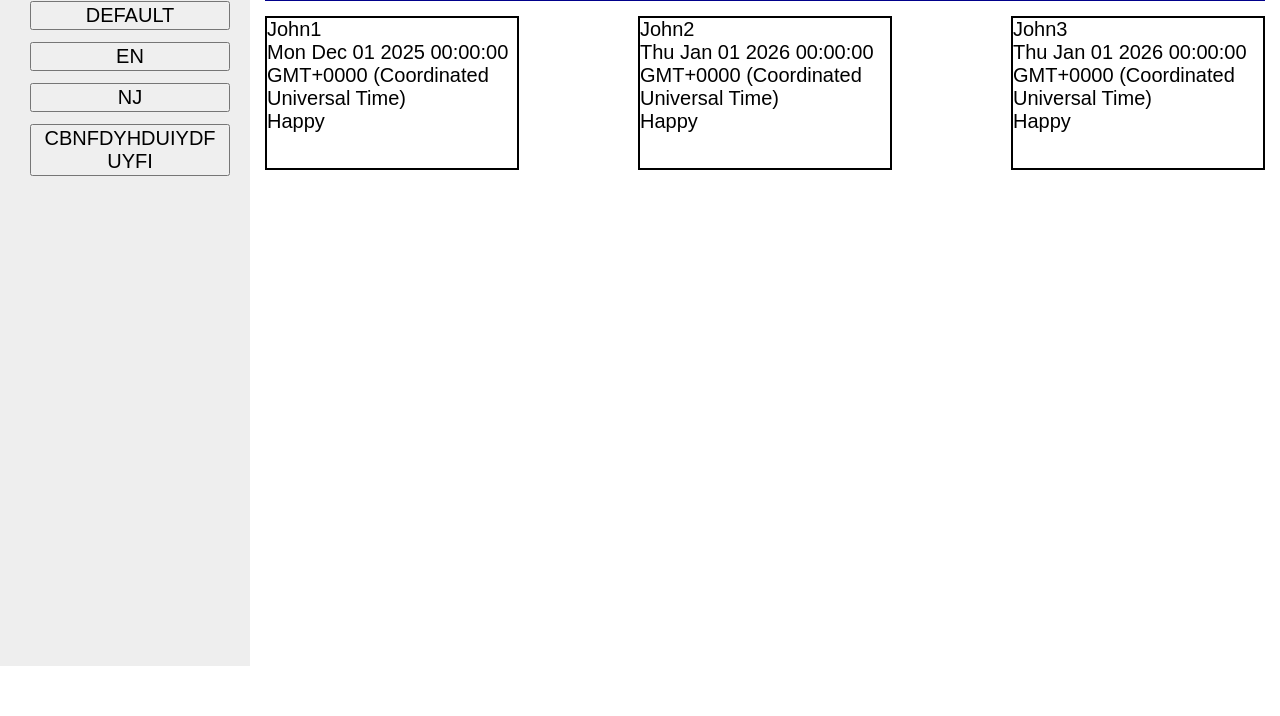
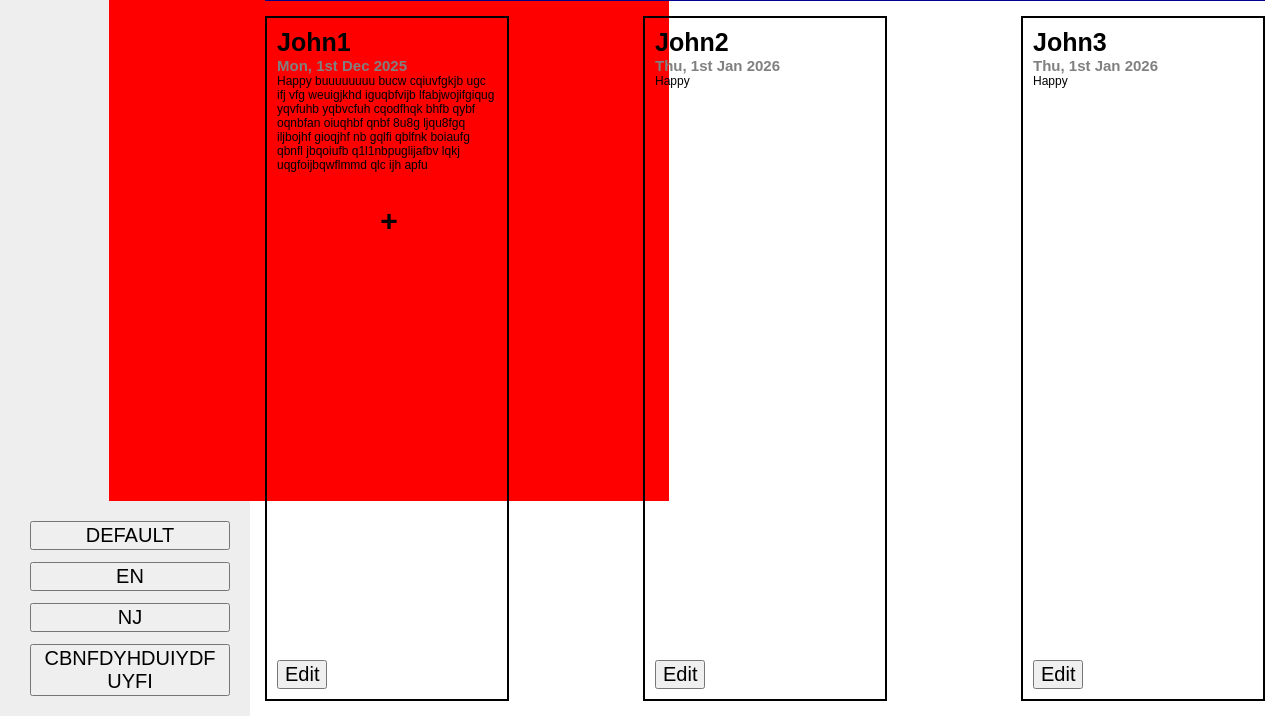
Before and after one commit to pand4monium/odin-todos-list, a website built with webpack: page src/template.html in a window 1280 px wide. Shown: the part 134-850 px from the top of the page. Before the commit the page ends 800 px from the top, so only its background shows below. Built offline with nearby package versions, Linux system fonts and the light colour scheme.

Commit message:
Completed final layout

```diff
--- a/package.json
+++ b/package.json
@@ -24,5 +24,8 @@
     "webpack": "^5.105.2",
     "webpack-cli": "^6.0.1",
     "webpack-dev-server": "^5.2.3"
+  },
+  "dependencies": {
+    "date-fns": "^4.1.0"
   }
 }
--- a/src/class/Project.js
+++ b/src/class/Project.js
@@ -15,9 +15,12 @@ export class Project {
         let displayHTML = this.todoItems.reduce((arr, item, i) => {
             return arr + `
                 <div class="task-container" id="task-${i}">
-                    <div class="task-title">${item.title}</div>
-                    <div class="task-dueDate">${item.dueDate}</div>
-                    <div class="task-description">${item.description}</div>
+                    <div class="task-details">
+                        <div class="task-title">${item.title}</div>
+                        <div class="task-dueDate">${item.displayDueDate()}</div>
+                        <div class="task-description">${item.description}</div>
+                    </div>
+                    <button class="editTask" id="editTask-${i}">Edit</div>
                 </div>
             `;
         }, ``)
--- a/src/class/appProjects.js
+++ b/src/class/appProjects.js
@@ -11,4 +11,8 @@ export class appProjects {
     addProject(project) {
         this.projectList.push(project);
     }
+
+    selectProject(i) {
+        this.selectedProject = this.projectList[i]
+    }
 }
--- a/src/class/todoItem.js
+++ b/src/class/todoItem.js
@@ -1,3 +1,5 @@
+import { format } from "date-fns";
+
 export class TodoItem {
 
     constructor(title, description, dueDate, priority) {
@@ -9,6 +11,12 @@ export class TodoItem {
         this.status = 0;
     }
 
+    displayDueDate() {
+        console.log(typeof this.dueDate)
+        console.log(format(this.dueDate, "E..EEEdo MMM yyyy"))
+        return format(this.dueDate, "EEE, do MMM yyyy")
+    }
+
     changeStatus() {
         if (this.status === 0) {
             this.status = 1;
--- a/src/index.js
+++ b/src/index.js
@@ -5,10 +5,20 @@ import { loadMainBody } from "./pages/mainBody.js";
 import { appProjects } from "./class/appProjects.js";
 import { Project } from "./class/Project.js";
 
+import { format } from "date-fns";
+
 import "./styles/styles.css";
 import "./styles/stylesHeader.css";
 import "./styles/stylesSideBar.css";
-import "./styles/stylesMain.css"
+import "./styles/stylesMain.css";
+import "./styles/stylesNewProject.css";
+
+function loadPage(app) {
+    loadHeader();
+    loadSidebar(app);
+    loadMainBody(app);
+}
+
 
 const application = new appProjects();
 
@@ -19,13 +29,21 @@ console.log("test");
 application.addProject(a1);
 application.addProject(a2);
 application.addProject(a3);
+loadPage(application);
+
+application.selectProject(1);
+loadPage(application);
 
 
-application.selectedProject.addTask("John1", "Happy", new Date(2025, 11, 1), 1);
+
+application.selectedProject.addTask("John1", "Happy buuuuuuuu bucw cqiuvfgkjb ugc   ifj vfg weuigjkhd iguqbfvijb lfabjwojifgiqug  yqvfuhb yqbvcfuh cqodfhqk bhfb qybf oqnbfan oiuqhbf qnbf 8u8g ljqu8fgq iljbojhf gioqjhf nb  gqlfi qblfnk boiaufg qbnfl jbqoiufb q1l1nbpuglijafbv lqkj uqgfoijbqwflmmd  qlc ijh apfu", new Date(2025, 11, 1), 1);
 application.selectedProject.addTask("John2", "Happy", new Date(2025, 12, 1), 2);
 application.selectedProject.addTask("John3", "Happy", new Date(2025, 12, 1), 3);
 
-loadHeader();
+application.selectProject(0);
 
-loadSidebar(application);
-loadMainBody(application)
+loadPage(application);
+application.selectProject(1);
+loadPage(application);
+
+document.getElementById("newProject").showModal();
--- a/src/styles/stylesMain.css
+++ b/src/styles/stylesMain.css
@@ -45,6 +45,32 @@
 .task-container {
     border: 2px black solid;
     flex: 0 0 0;
-    min-width: 250px;
-    height: 150px;
+    min-width: 220px;
+    min-height: 150px;
+    padding: 10px;
+
+    display: flex;
+    flex-direction: column;
+    justify-content: space-between;
 }
+
+.editTask {
+    width: 50px;
+}
+
+.task-title {
+    font-weight: bold;
+    font-size: 25px;
+}
+
+.task-dueDate {
+    color: gray;
+    font-weight: bold;
+    font-size: 15px;
+}
+
+.task-description {
+    font-size: 12px;
+    white-space: normal;
+    word-break: break-word;
+}
--- /dev/null
+++ b/src/styles/stylesNewProject.css
@@ -0,0 +1,7 @@
+
+#newProject {
+    width: 80vw;
+    height: 70vh;
+
+    background-color: red;
+}
--- a/src/template.html
+++ b/src/template.html
@@ -15,5 +15,7 @@
             <div id="TodoMenu"></div>
         </main>
     </div>
+
+    <dialog id="newProject"></dialog>
 </body>
 </html>
```
Also changed, not shown: src/modals/newProject.js (added), 1 other file.
